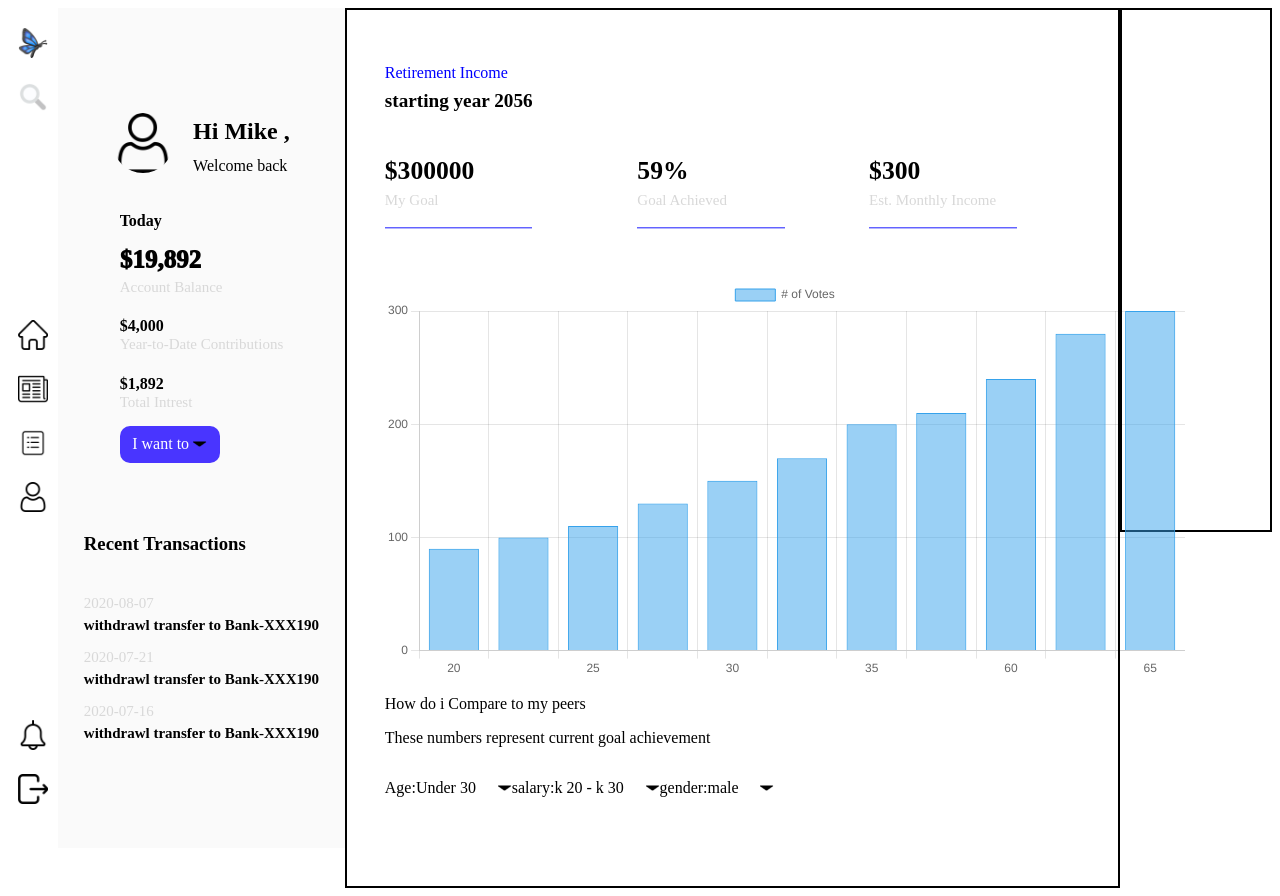
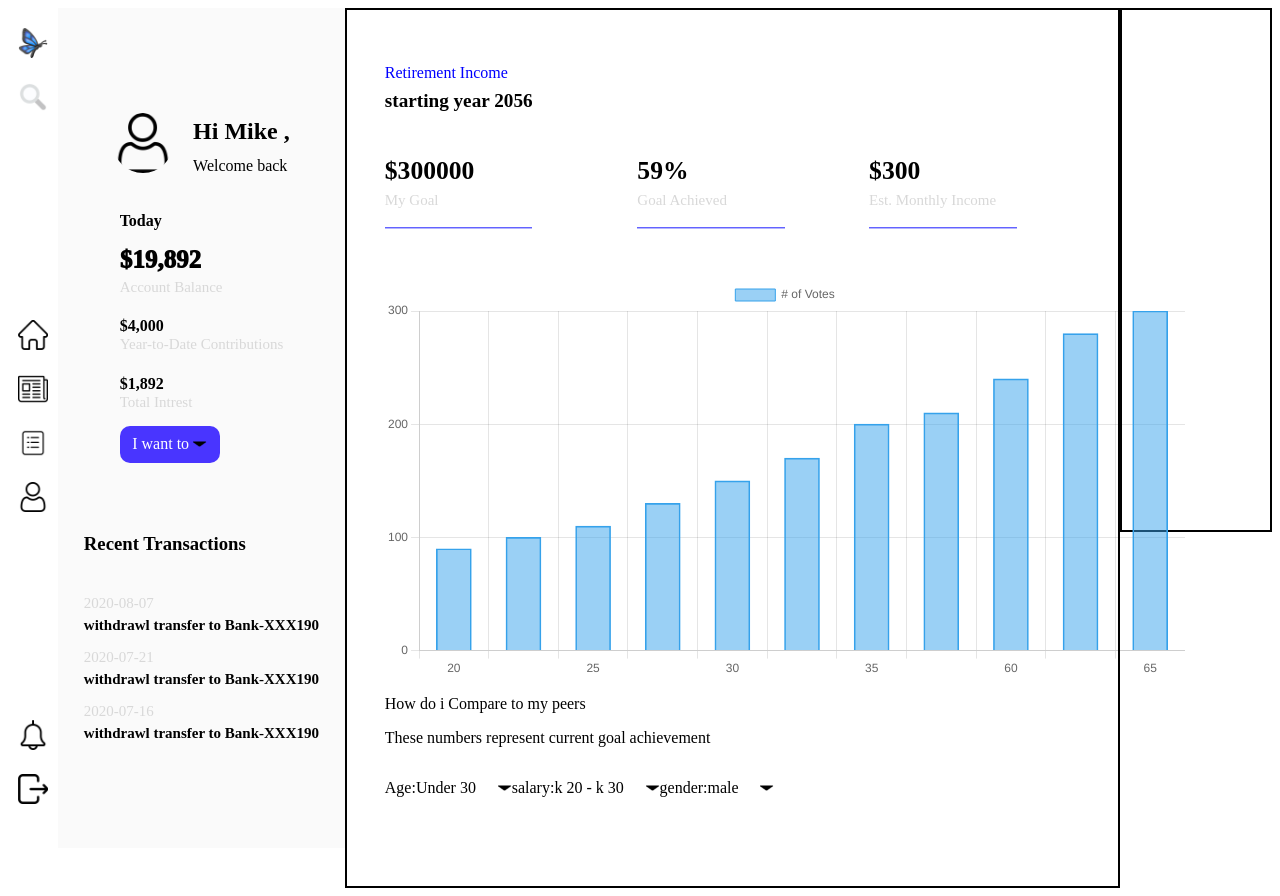
Before and after one commit to Aaloklowanshi/frontend-practice, a website: page index.html in a window 1280 px wide. Drawn offline with nearby package versions, Linux system fonts and the light colour scheme.

Commit message:
bar width fixed

```diff
--- a/index.html
+++ b/index.html
@@ -204,7 +204,9 @@
           datasets: [{
             label: '# of Votes',
             data: [90, 100, 110, 130 , 150 , 170 ,200 , 210 , 240 , 280 , 300],
-            borderWidth: 1
+            borderWidth: 1,
+            barThickness : 35,
+            multiColorBars: true,
           }]
         },
         options: {
```
